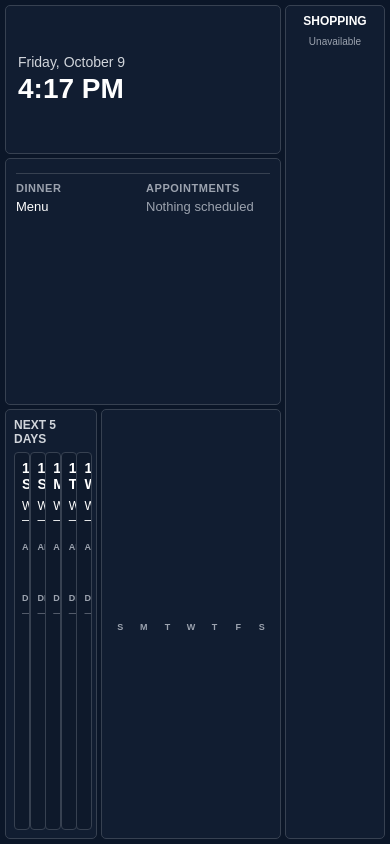
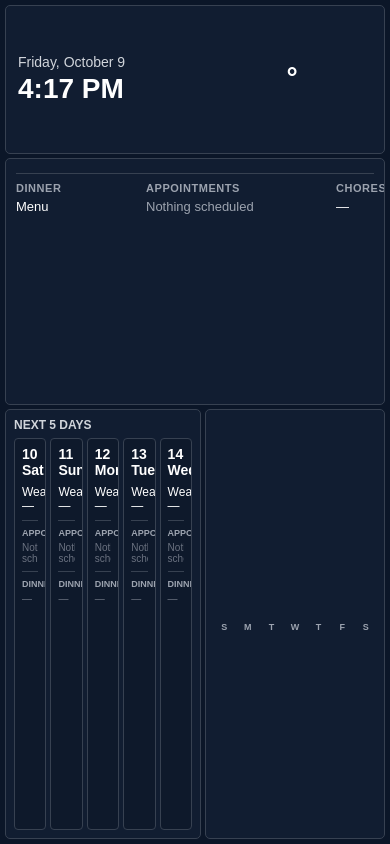
Before and after one commit to RescueDiver/HomeBase, a Flask app: template templates/dashboard2.html in a window 390 px wide. Run offline with Flask 3, Linux system fonts and the light colour scheme; the template is opened without the code that fills it, so the values that code supplies are empty.

Commit message:
Remove shopping panel from legacy dashboard

```diff
--- a/templates/dashboard2.html
+++ b/templates/dashboard2.html
@@ -39,15 +39,13 @@
 
         /* =====================================================
            MAIN SCREEN
-           90% CONTENT / 10% SHOPPING
            ===================================================== */
 
         .dashboard {
             display: grid;
 
             grid-template-columns:
-                minmax(0, 9fr)
-                minmax(120px, 1fr);
+                minmax(0, 1fr);
 
             width: 100%;
             height: 100vh;
@@ -578,81 +576,12 @@
             font-weight: bold;
         }
 
-        /* =====================================================
-           SHOPPING
-           10% WIDTH
-           SINGLE COLUMN
-           ===================================================== */
-
-        .shopping-panel {
-            display: flex;
-            flex-direction: column;
-
-            min-width: 0;
-            min-height: 0;
-
-            padding:
-                clamp(8px, 0.7vw, 12px)
-                clamp(7px, 0.6vw, 10px);
-        }
-
-        .shopping-title {
-            flex-shrink: 0;
-
-            margin-bottom: clamp(8px, 1vh, 14px);
-
-            text-align: center;
-
-            font-size: clamp(12px, 1vw, 17px);
-            font-weight: bold;
-        }
-
-        .shopping-list {
-            margin: 0;
-
-            padding-left: clamp(16px, 1.2vw, 22px);
-
-            font-size: clamp(11px, 0.9vw, 15px);
-            line-height: 1.45;
-
-            overflow: hidden;
-        }
-
-        .shopping-list li {
-            margin-bottom: clamp(4px, 0.45vh, 7px);
-        }
-
-        .shopping-empty,
-        .shopping-unavailable {
-            font-size: clamp(10px, 0.85vw, 14px);
-
-            color: #9ca3af;
-
-            text-align: center;
-        }
-
-        .shopping-status {
-            margin-top: auto;
-            padding-top: 8px;
-
-            font-size: clamp(8px, 0.7vw, 11px);
-
-            color: #6b7280;
-
-            text-align: center;
-        }
 
         /* =====================================================
            SMALLER SCREENS
            ===================================================== */
 
         @media (max-width: 1100px) {
-
-            .dashboard {
-                grid-template-columns:
-                    minmax(0, 91fr)
-                    minmax(100px, 9fr);
-            }
 
             .top-bar {
                 grid-template-columns:
@@ -683,7 +612,7 @@
     <div class="dashboard">
 
         <!-- =================================================
-             MAIN 90%
+             MAIN
              ================================================= -->
 
         <main class="main-area">
@@ -977,53 +906,6 @@
 
         </main>
 
-        <!-- =================================================
-             SHOPPING 10%
-             ================================================= -->
-
-        <aside class="panel shopping-panel">
-
-            <div class="shopping-title">
-                SHOPPING
-            </div>
-
-            {% if shopping["items"] %}
-
-                <ul class="shopping-list">
-
-                    {% for item in shopping["items"] %}
-
-                        <li>
-                            {{ item["summary"] }}
-                        </li>
-
-                    {% endfor %}
-
-                </ul>
-
-                {% if not shopping["live"] %}
-
-                    <div class="shopping-status">
-                        Showing saved list
-                    </div>
-
-                {% endif %}
-
-            {% elif shopping["live"] %}
-
-                <div class="shopping-empty">
-                    List empty
-                </div>
-
-            {% else %}
-
-                <div class="shopping-unavailable">
-                    Unavailable
-                </div>
-
-            {% endif %}
-
-        </aside>
 
     </div>
 
```
